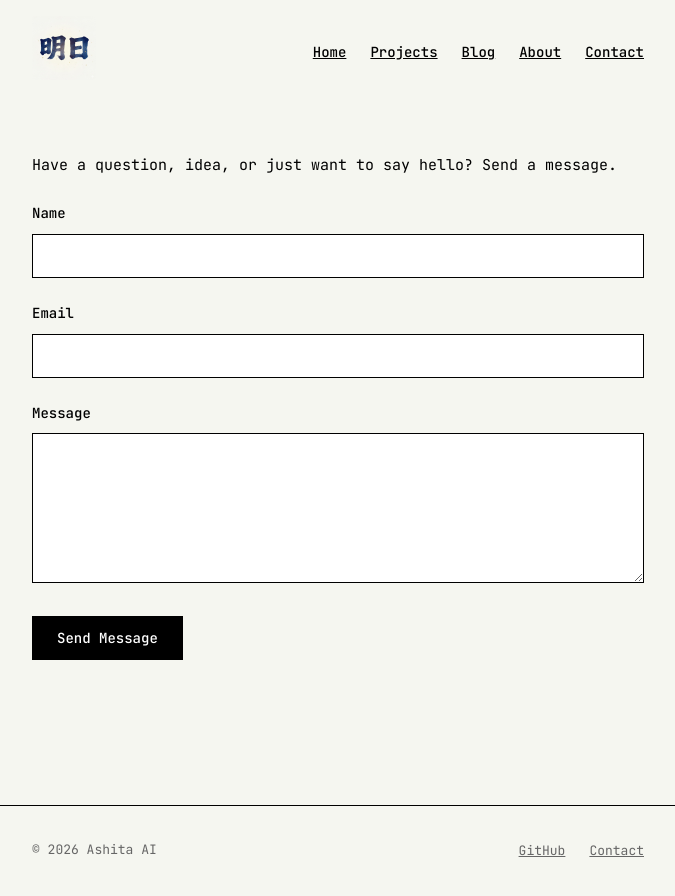
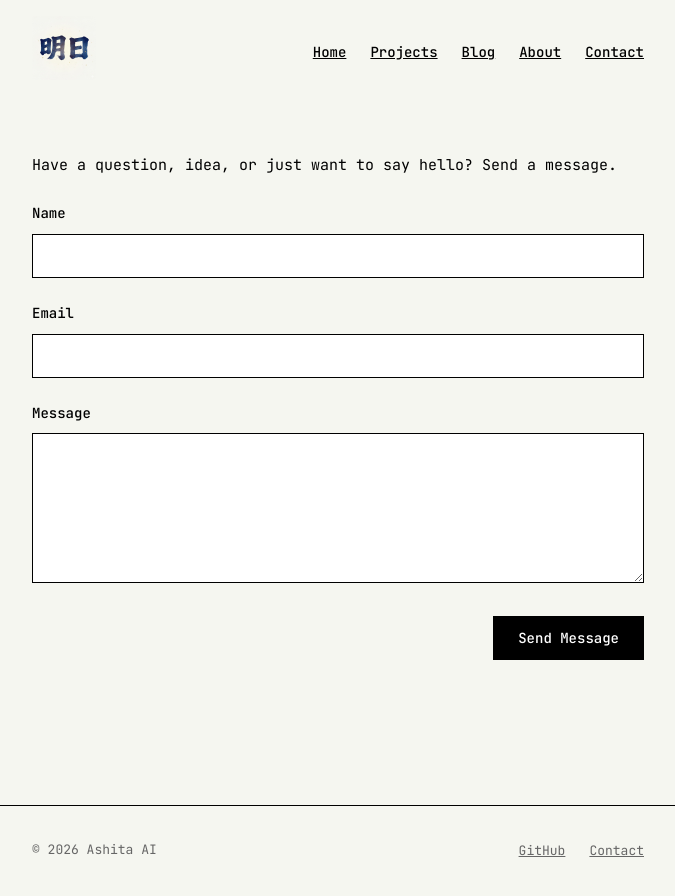
Before and after one commit to ashita-ai/ashita-ai.github.io, a Jekyll site: the page built from contact.html, in a window 1280 px wide. Shown: the top 896 px of the page, without its empty margins (302-977 px from the left). Built offline with Jekyll 4.4.1, drawn with Linux system fonts in a browser that asks for light colours.

Commit message:
Contact form: remove captcha, right-align button

```diff
--- a/contact.html
+++ b/contact.html
@@ -7,13 +7,8 @@ permalink: /contact/
 <p>Have a question, idea, or just want to say hello? Send a message.</p>
 
 <form action="https://api.web3forms.com/submit" method="POST" class="contact-form">
-  <!-- Replace with your Web3Forms access key -->
   <input type="hidden" name="access_key" value="a27ae970-176c-49e5-a702-0293207a6bb0">
-
-  <!-- Optional: Redirect after submission -->
   <input type="hidden" name="redirect" value="https://ashita.ai/thanks/">
-
-  <!-- Honeypot spam protection -->
   <input type="checkbox" name="botcheck" class="hidden" style="display: none;">
 
   <div class="form-group">
@@ -31,9 +26,7 @@ permalink: /contact/
     <textarea name="message" id="message" required></textarea>
   </div>
 
-  <!-- hCaptcha widget -->
-  <div class="h-captcha" data-captcha="true"></div>
-  <script src="https://web3forms.com/client/script.js" async defer></script>
-
-  <button type="submit" class="btn">Send Message</button>
+  <div style="text-align: right;">
+    <button type="submit" class="btn">Send Message</button>
+  </div>
 </form>
```
